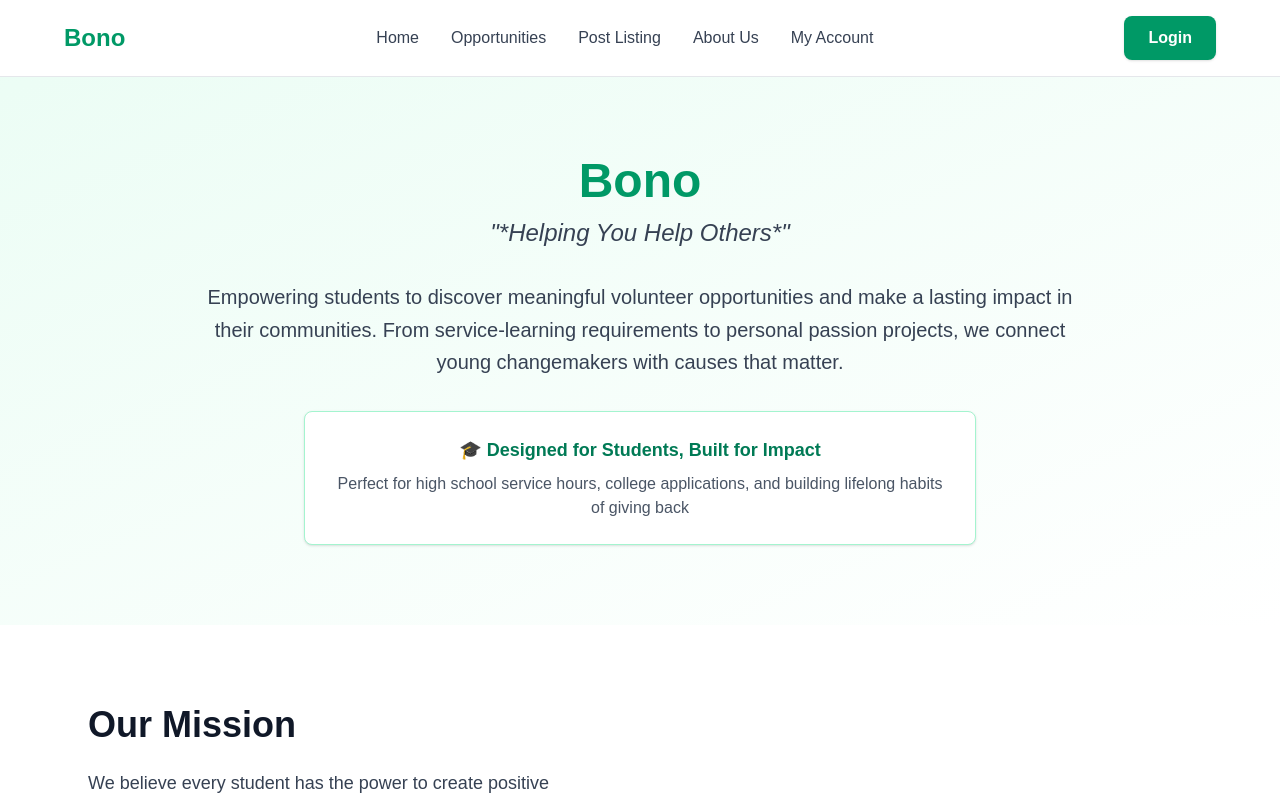
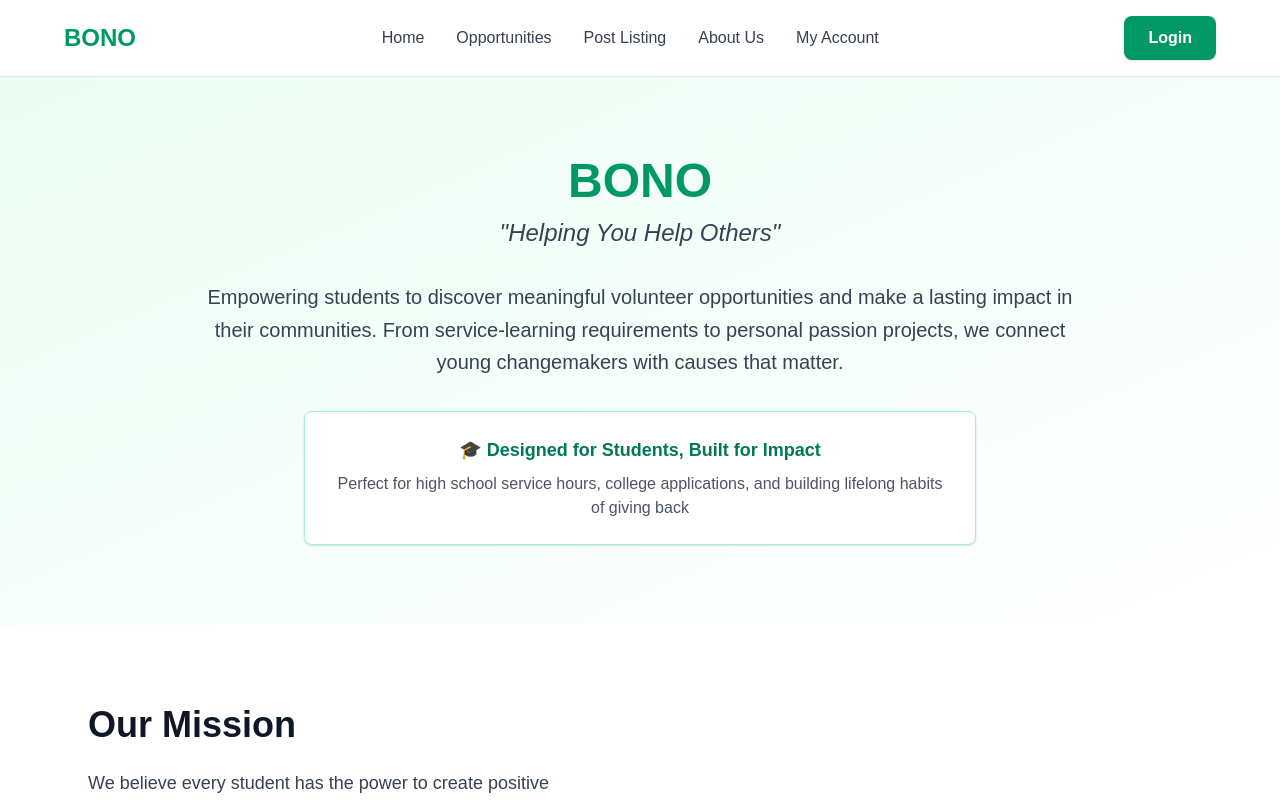
Before and after one commit to Edward44/volunteer-connect, a Next.js app: page /about in a window 1280 px wide. Shown: the top 800 px of the page. Built offline with nearby package versions, Linux system fonts and the light colour scheme.

Commit message:
Formatting changes

```diff
--- a/app/about/page.js
+++ b/app/about/page.js
@@ -13,10 +13,10 @@ export default function AboutUs() {
           <div className="text-center">
             <div className="mb-8">
               <span className="text-5xl font-bold text-gray-900">
-                <span className="text-emerald-600">Bono</span>
+                <span className="text-emerald-600">BONO</span>
               </span>
               <p className="text-2xl text-gray-700 mt-3 font-medium italic">
-                "*Helping You Help Others*"
+                "Helping You Help Others"
               </p>
             </div>
             <p className="text-xl text-gray-700 max-w-4xl mx-auto leading-relaxed mb-8">
@@ -169,7 +169,7 @@ export default function AboutUs() {
                 </li>
                 <li className="flex items-start">
                   <span className="text-emerald-600 mr-3">•</span>
-                  <span>Track hours automatically for graduation requirements</span>
+                  <span>Track hours automatically for graduation requirements and college applications</span>
                 </li>
                 <li className="flex items-start">
                   <span className="text-emerald-600 mr-3">•</span>
--- a/app/components/Navbar.js
+++ b/app/components/Navbar.js
@@ -31,7 +31,7 @@ export default function Navbar() {
         {/* Logo/Brand */}
         <div className="flex items-center">
           <Link href="/" className="text-2xl font-bold text-gray-900">
-            <span className="text-emerald-600">Bono</span>
+            <span className="text-emerald-600">BONO</span>
           </Link>
         </div>
 
```
